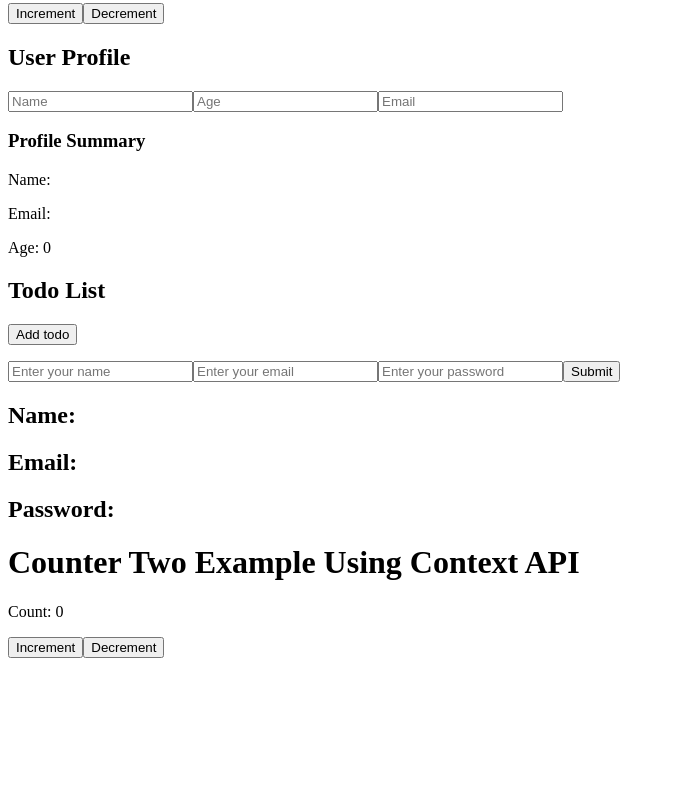
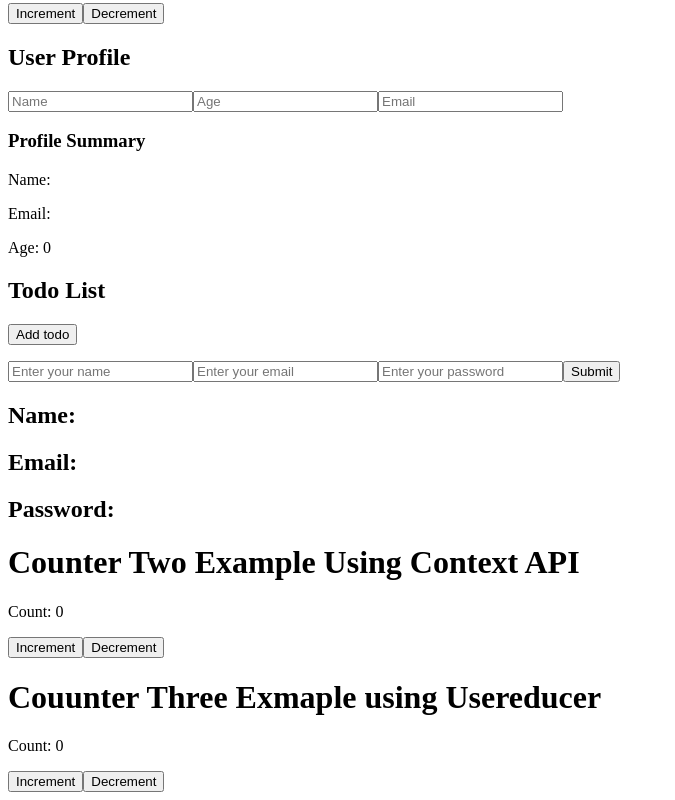
Before and after one commit to atultiwari7388/nextjs-end-2024, a React (Vite) app in the folder practice-prj/: page / in a window 1280 px wide. Shown: the part 657-1457 px from the top of the page, without its empty margins (0-675 px from the left). Before the commit the page ends 1323 px from the top, so only its background shows below. Built offline with nearby package versions, Linux system fonts and the light colour scheme.

Commit message:
Challenge 8 done useReducer

```diff
--- a/practice-prj/src/App.tsx
+++ b/practice-prj/src/App.tsx
@@ -8,6 +8,7 @@ import { UserProfile } from "./components/UserProfile";
 import { TodoList } from "./components/TodoList";
 import { FormComp } from "./components/FormComp";
 import { CounterTwo } from "./components/CounterTwo";
+import { CounterThree } from "./components/CounterThree";
 
 const App = () => {
   const userData: Info = {
@@ -40,6 +41,7 @@ const App = () => {
       <TodoList />
       <FormComp />
       <CounterTwo />
+      <CounterThree />
     </div>
   );
 };
--- /dev/null
+++ b/practice-prj/src/components/CounterThree.tsx
@@ -0,0 +1,35 @@
+import { useReducer } from "react";
+
+type Action =
+  | {
+      type: "INCREMENT";
+    }
+  | { type: "DECREMENT" };
+
+type State = { count: number };
+
+const reducer = (state: State, action: Action): State => {
+  switch (action.type) {
+    case "INCREMENT":
+      return { count: state.count + 1 };
+    case "DECREMENT":
+      return { count: state.count - 1 };
+
+    default:
+      return state;
+  }
+};
+
+export const CounterThree = () => {
+  const [state, dispatch] = useReducer(reducer, { count: 0 });
+
+  return (
+    <div>
+      <h1>Couunter Three Exmaple using Usereducer</h1>
+
+      <p>Count: {state.count}</p>
+      <button onClick={() => dispatch({ type: "INCREMENT" })}>Increment</button>
+      <button onClick={() => dispatch({ type: "DECREMENT" })}>Decrement</button>
+    </div>
+  );
+};
```
